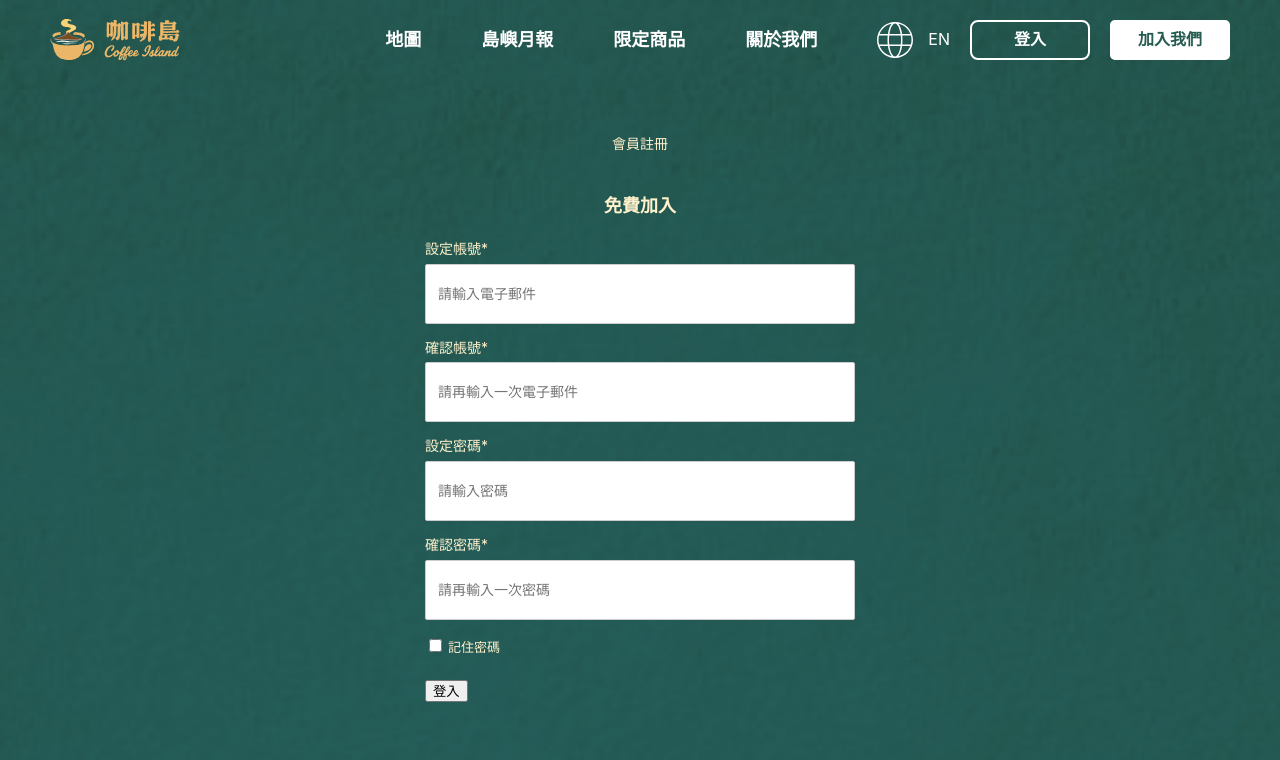
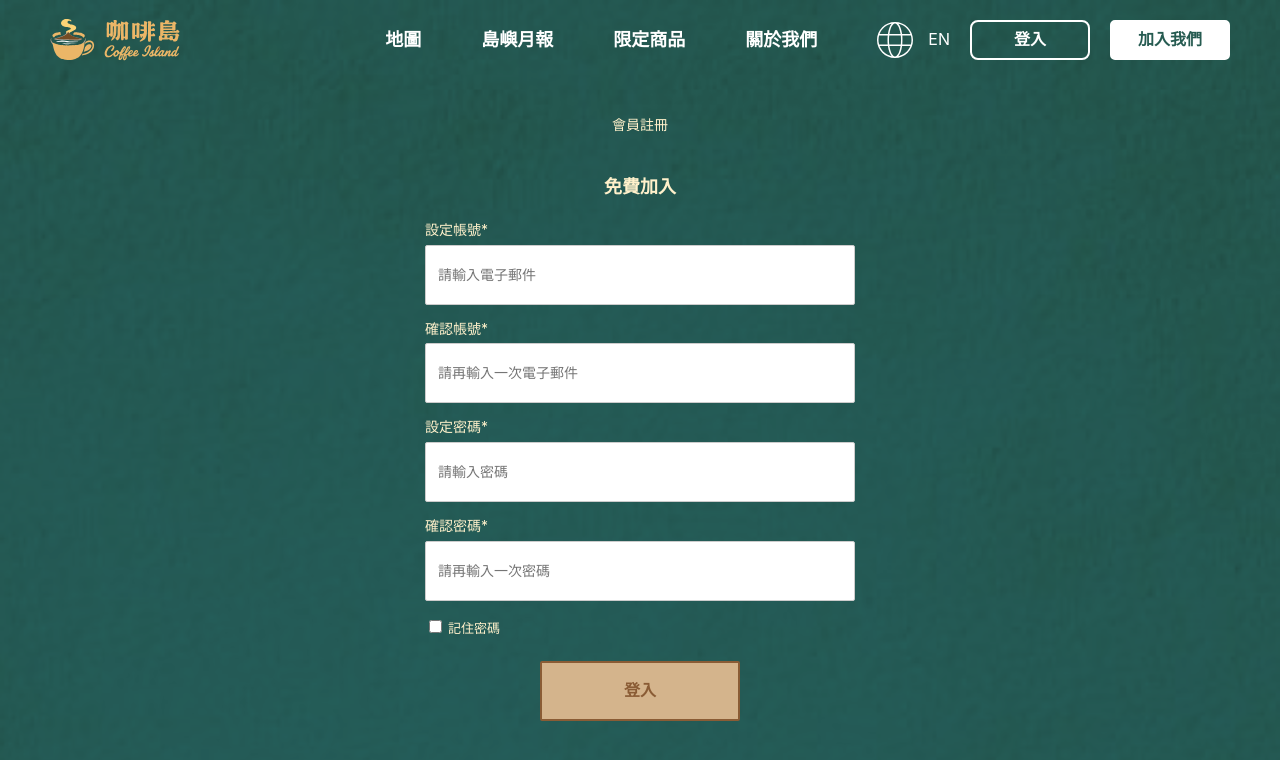
Before and after one commit to Mi-Mow/Coffee-Island, a React (Vite) app: page /register in a window 1280 px wide. Shown: the top 760 px of the page. Built offline with nearby package versions, Linux system fonts and the light colour scheme.

Commit message:
fix login button css

```diff
--- a/src/pages/Register/Register.jsx
+++ b/src/pages/Register/Register.jsx
@@ -27,7 +27,7 @@ function Register() {
                     </label>
                 </div>
 
-                <button className="login-btn1">登入</button>
+                <button className="login-btn">登入</button>
             </div>
         </div>
     );
```
